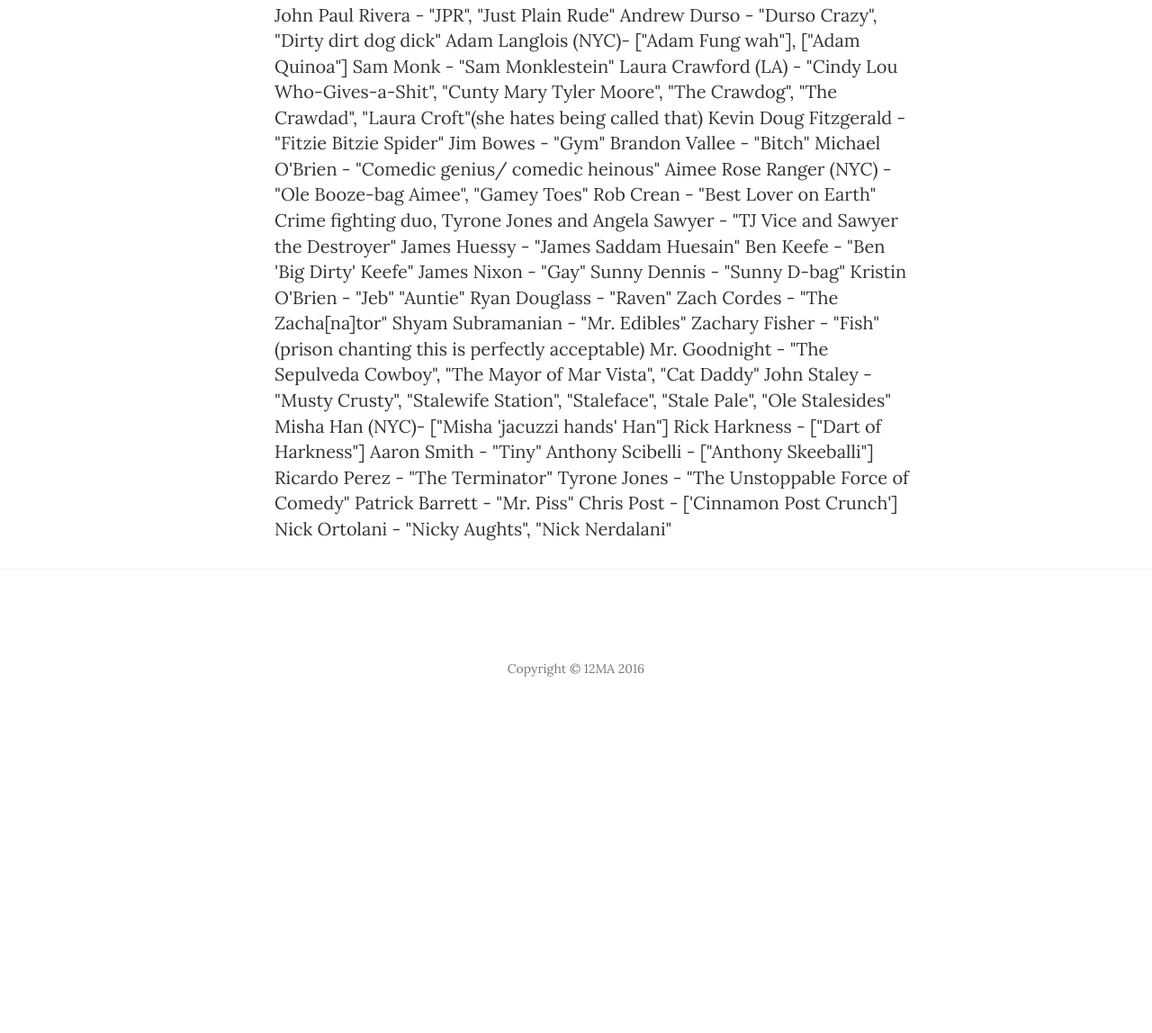
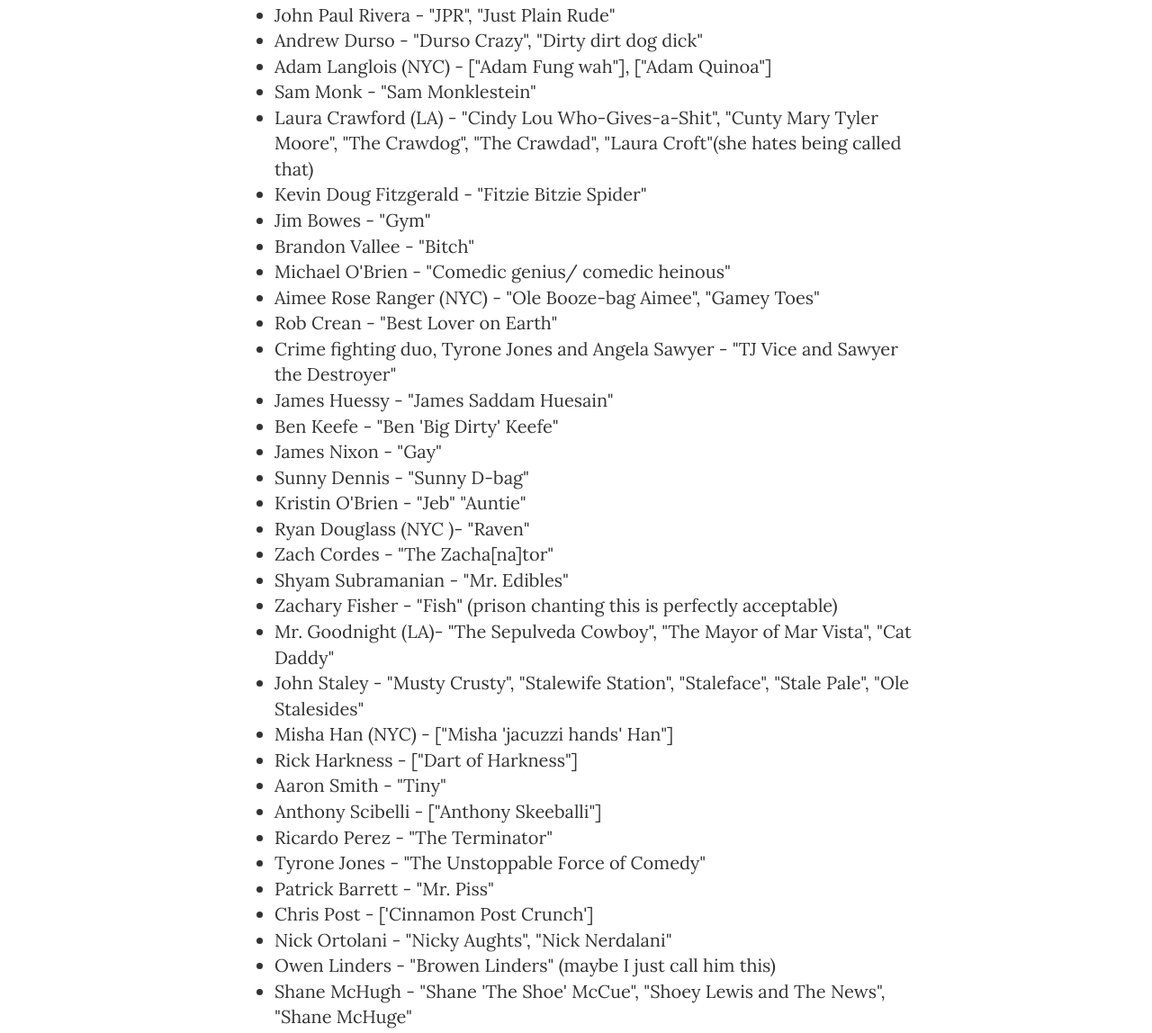
Before and after one commit to computingbets/12MinAlewife, a website: page post4BoCom.html in a window 1280 px wide. Shown: the part 673-1821 px from the top of the page at 90% size. Before the commit the page ends 1492 px from the top, so only its background shows below. Drawn offline with nearby package versions, Linux system fonts and the light colour scheme; files that its build step writes are made by us from their sources.

Commit message:
add hrefs to conent

```diff
--- a/post4BoCom.html
+++ b/post4BoCom.html
@@ -92,38 +92,40 @@
                       Here is a list of nicknames comedians in the Boston scene have gotten from doing stand-up, in no particular order. Nicknames in brackets means the nickname was given by yours truly.
                     </p>
                     <ul>
-                      John Paul Rivera - "JPR", "Just Plain Rude"
-                      Andrew Durso - "Durso Crazy", "Dirty dirt dog dick"
-                      Adam Langlois (NYC)- ["Adam Fung wah"], ["Adam Quinoa"]
-                      Sam Monk - "Sam Monklestein"
-                      Laura Crawford (LA) - "Cindy Lou Who-Gives-a-Shit", "Cunty Mary Tyler Moore", "The Crawdog", "The Crawdad", "Laura Croft"(she hates being called that)
-                      Kevin Doug Fitzgerald - "Fitzie Bitzie Spider"
-                      Jim Bowes - "Gym"
-                      Brandon Vallee - "Bitch"
-                      Michael O'Brien - "Comedic genius/ comedic heinous"
-                      Aimee Rose Ranger (NYC) - "Ole Booze-bag Aimee", "Gamey Toes"
-                      Rob Crean - "Best Lover on Earth"
-                      Crime fighting duo, Tyrone Jones and Angela Sawyer - "TJ Vice and Sawyer the Destroyer"
-                      James Huessy - "James Saddam Huesain"
-                      Ben Keefe - "Ben 'Big Dirty' Keefe"
-                      James Nixon - "Gay"
-                      Sunny Dennis - "Sunny D-bag"
-                      Kristin O'Brien - "Jeb" "Auntie"
-                      Ryan Douglass - "Raven"
-                      Zach Cordes - "The Zacha[na]tor"
-                      Shyam Subramanian - "Mr. Edibles"
-                      Zachary Fisher - "Fish" (prison chanting this is perfectly acceptable)
-                      Mr. Goodnight - "The Sepulveda Cowboy", "The Mayor of Mar Vista", "Cat Daddy"
-                      John Staley - "Musty Crusty", "Stalewife Station", "Staleface", "Stale Pale", "Ole Stalesides"
-                      Misha Han (NYC)- ["Misha 'jacuzzi hands' Han"]
-                      Rick Harkness - ["Dart of Harkness"]
-                      Aaron Smith - "Tiny"
-                      Anthony Scibelli - ["Anthony Skeeballi"]
-                      Ricardo Perez - "The Terminator"
-                      Tyrone Jones - "The Unstoppable Force of Comedy"
-                      Patrick Barrett - "Mr. Piss"
-                      Chris Post - ['Cinnamon Post Crunch']
-                      Nick Ortolani - "Nicky Aughts", "Nick Nerdalani"
+                    <li> <a href="https://twitter.com/JohnPalRivera">John Paul Rivera </a>- "JPR", "Just Plain Rude"</li>
+                      <li> <a href="https://twitter.com/TheBookOfDurso">Andrew Durso </a>- "Durso Crazy", "Dirty dirt dog dick"</li>
+                      <li> <a href="https://twitter.com/AdamGwaa">Adam Langlois </a>(NYC) - ["Adam Fung wah"], ["Adam Quinoa"]</li>
+                      <li> <a href="https://twitter.com/SamMonkPerson">Sam Monk </a>- "Sam Monklestein"</li>
+                      <li> <a href="https://twitter.com/CrawfordComic">Laura Crawford </a>(LA) - "Cindy Lou Who-Gives-a-Shit", "Cunty Mary Tyler Moore", "The Crawdog", "The Crawdad", "Laura Croft"(she hates being called that) </li>
+                      <li> <a href="">Kevin Doug Fitzgerald - "Fitzie Bitzie Spider"</li>
+                      <li> <a href="">Jim Bowes - "Gym"</li>
+                      <li> <a href="https://twitter.com/junkyardunicorn">Brandon Vallee </a>- "Bitch"</li>
+                      <li> <a href="">Michael O'Brien - "Comedic genius/ comedic heinous"</li>
+                      <li> <a href="https://twitter.com/aimeeroseranger">Aimee Rose Ranger</a> (NYC) - "Ole Booze-bag Aimee", "Gamey Toes"</li>
+                      <li> <a href="https://twitter.com/RobCrean">Rob Crean </a>- "Best Lover on Earth"</li>
+                      <li> <a href="">Crime fighting duo, Tyrone Jones and Angela Sawyer - "TJ Vice and Sawyer the Destroyer"</li>
+                      <li> <a href="https://twitter.com/JamesHuessy">James Huessy </a>- "James Saddam Huesain"</li>
+                      <li> <a href="https://twitter.com/MasterBenKeefe">Ben Keefe </a>- "Ben 'Big Dirty' Keefe"</li>
+                      <li> <a href="https://twitter.com/nixon_james">James Nixon </a>- "Gay"</li>
+                      <li> <a href="">Sunny Dennis - "Sunny D-bag"</li>
+                      <li> <a href="">Kristin O'Brien - "Jeb" "Auntie"</li>
+                      <li> <a href="https://twitter.com/ryandouglass19">Ryan Douglass </a> (NYC )- "Raven"</li>
+                      <li> <a href="">Zach Cordes - "The Zacha[na]tor"</li>
+                      <li> <a href="">Shyam Subramanian - "Mr. Edibles"</li>
+                      <li> <a href="https://twitter.com/ZachFisherComic">Zachary Fisher </a>- "Fish" (prison chanting this is perfectly acceptable)</li>
+                      <li> <a href="https://twitter.com/sepulvedacowboy">Mr. Goodnight</a> (LA)- "The Sepulveda Cowboy", "The Mayor of Mar Vista", "Cat Daddy"</li>
+                      <li> <a href="https://twitter.com/flamingoPiss">John Staley </a>- "Musty Crusty", "Stalewife Station", "Staleface", "Stale Pale", "Ole Stalesides"</li>
+                      <li> <a href="https://twitter.com/MikeNotReally">Misha Han </a> (NYC) - ["Misha 'jacuzzi hands' Han"]</li>
+                      <li> <a href="">Rick Harkness - ["Dart of Harkness"]</li>
+                      <li> <a href="https://twitter.com/tinyentertain">Aaron Smith </a>- "Tiny"
+                      <li> <a href="https://twitter.com/AnthonyScibelli">Anthony Scibelli </a>- ["Anthony Skeeballi"]
+                      <li> <a href="">Ricardo Perez - "The Terminator"</li>
+                      <li> <a href="">Tyrone Jones - "The Unstoppable Force of Comedy"</li>
+                      <li> <a href="https://twitter.com/BatParrett">Patrick Barrett - "Mr. Piss"</li>
+                      <li> <a href="https://twitter.com/CPost7">Chris Post </a>- ['Cinnamon Post Crunch']</li>
+                      <li> <a href="https://twitter.com/nickortolani">Nick Ortolani </a>- "Nicky Aughts", "Nick Nerdalani"</li>
+                      <li> <a href="https://twitter.com/OwenLinders">Owen Linders </a>- "Browen Linders" (maybe I just call him this)</li>
+                      <li> <a href="">Shane McHugh - "Shane 'The Shoe' McCue", "Shoey Lewis and The News", "Shane McHuge"</li>
 
                 </div>
             </div>
```
